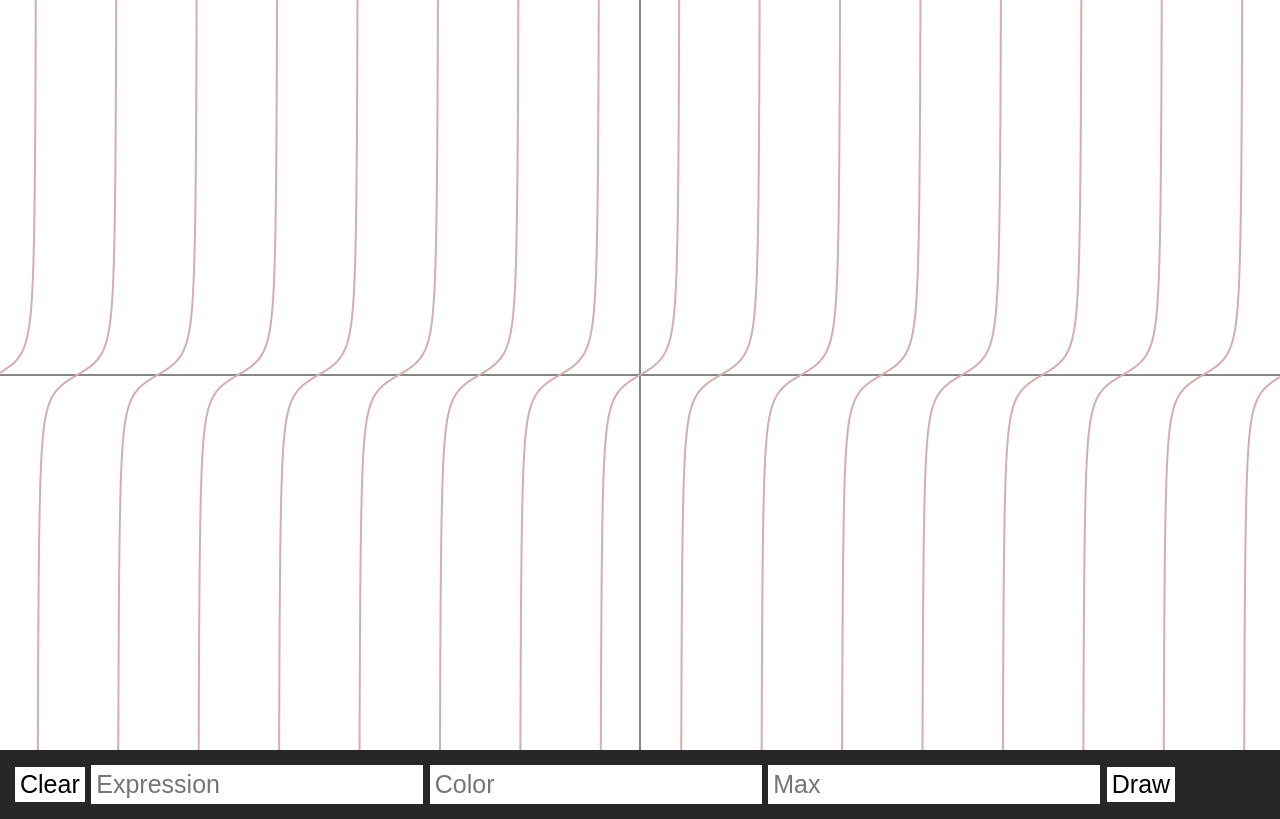
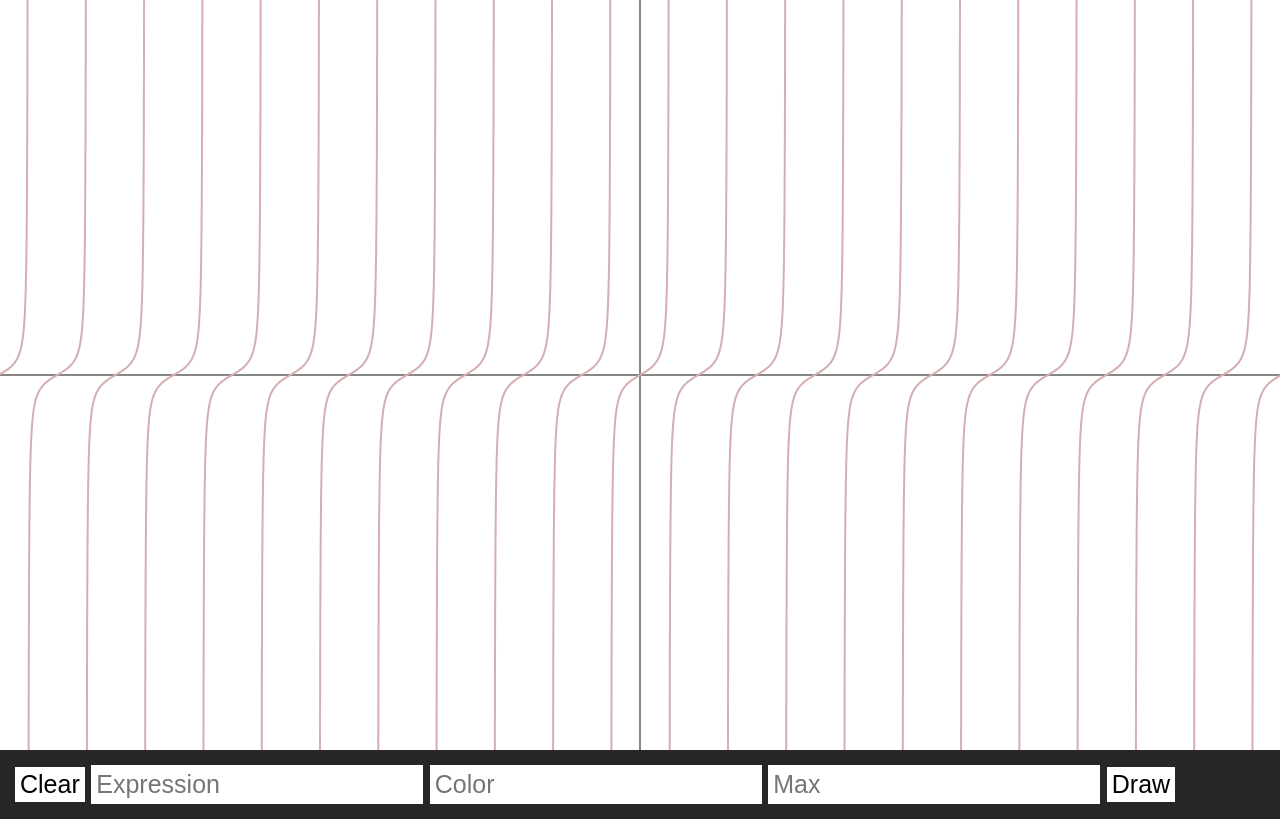
Before and after one commit to 1443691826/he-he.gq, a plain HTML site: page single/mathexpimg.html in a window 1280 px wide. Drawn offline with Linux system fonts and the light colour scheme.

Commit message:
不搞了

```diff
--- a/single/mathexpimg.html
+++ b/single/mathexpimg.html
@@ -37,7 +37,7 @@ c.width = document.body.clientWidth;
 c.height = document.documentElement.clientHeight - 50;
 
 window.onload = function(){
-  draw('c', 'tan X', '#d5aeae', 50);
+  draw('c', 'tan x', '#d5aeae', 69);
 }
 
 function draw(id, exp, color, max_x){
@@ -69,7 +69,7 @@ function draw(id, exp, color, max_x){
   tmp_,
   trend = ['asc', 0],
   index = 0,
-  addx = max_x / 100,
+  addx = max_x / 150,
   sign_ = false,
   calc = {
   Add: function (arg1, arg2) {
@@ -110,8 +110,9 @@ function draw(id, exp, color, max_x){
   ctx.beginPath();
   ctx.strokeStyle = color;
   ctx.lineWidth = 2;
-  for (var i = calc.Div(-max_x, 2); i <= calc.Div(max_x, 2); i = calc.Add(i, addx)) {
-    tmp = Mathast.run(exp.replace(/X/g, '(' + i + ')')).result.value;
+  var i = calc.Div(-max_x, 2);
+  while ( i <= calc.Div(max_x, 2) ) {
+    tmp = Mathast.run(exp.replace(/x/ig, '(' + i + ')')).result.value;
     if (typeof tmp == 'number' && !isNaN(tmp)) {
       sort.push({
           y: Number(tmp),
@@ -140,24 +141,30 @@ function draw(id, exp, color, max_x){
         }
         if (Math.abs(tmp_) > Math.abs(tmp)){
           tmp_ = true;
-          //console.log('fix');
         }else{
           tmp_ = false;
         }
       }
       if (tmp_ !== false) {
-        for (var j = sort[(index - 1)].x; j <= sort[index].x; j = calc.Add(j ,calc.Div(addx, 50))) {
-          tmp = Mathast.run(exp.replace(/X/g, '(' + j + ')')).result.value;
+        for (var j = sort[(index - 1)].x; j <= sort[index].x; j = calc.Add(j, calc.Div(addx, 50))) {
+          tmp = Mathast.run(exp.replace(/X/ig, '(' + j + ')')).result.value;
           if (typeof tmp == 'number' && !isNaN(tmp)){
             sort.push({
               y: Number(tmp),
               x: Number(j)
             });
+          }else{
+            i = calc.Add(i, calc.Div(addx, 50));
+            continue;
           }
         }
       }
       index = sort.length;
+    }else{
+      i = calc.Add(i, calc.Div(addx, 50));
+      continue;
     }
+    i = calc.Add(i, addx);
   }
   sort.sort(function(a, b){
     return a.x - b.x;
```
